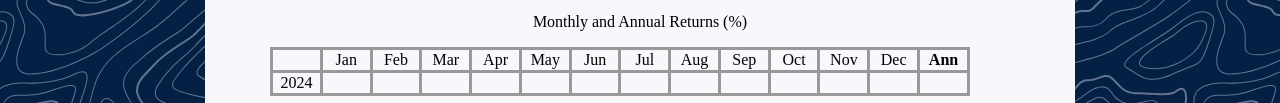
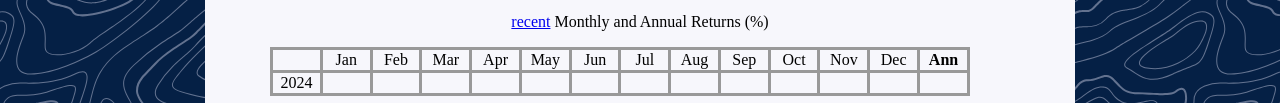
Before and after one commit to axkflow/system_website, a plain HTML site: page index.html in a window 1280 px wide. Shown: the part 349-452 px from the top of the page. Drawn offline with Linux system fonts and the light colour scheme.

Commit message:
Update index.html

```diff
--- a/index.html
+++ b/index.html
@@ -43,6 +43,7 @@
     </table>
 </figure>
 
+	  <a href="recent.Rds" download>recent</a>
 
 Monthly and Annual Returns (%)
 <figure class="table" style="width:700px;">
```
